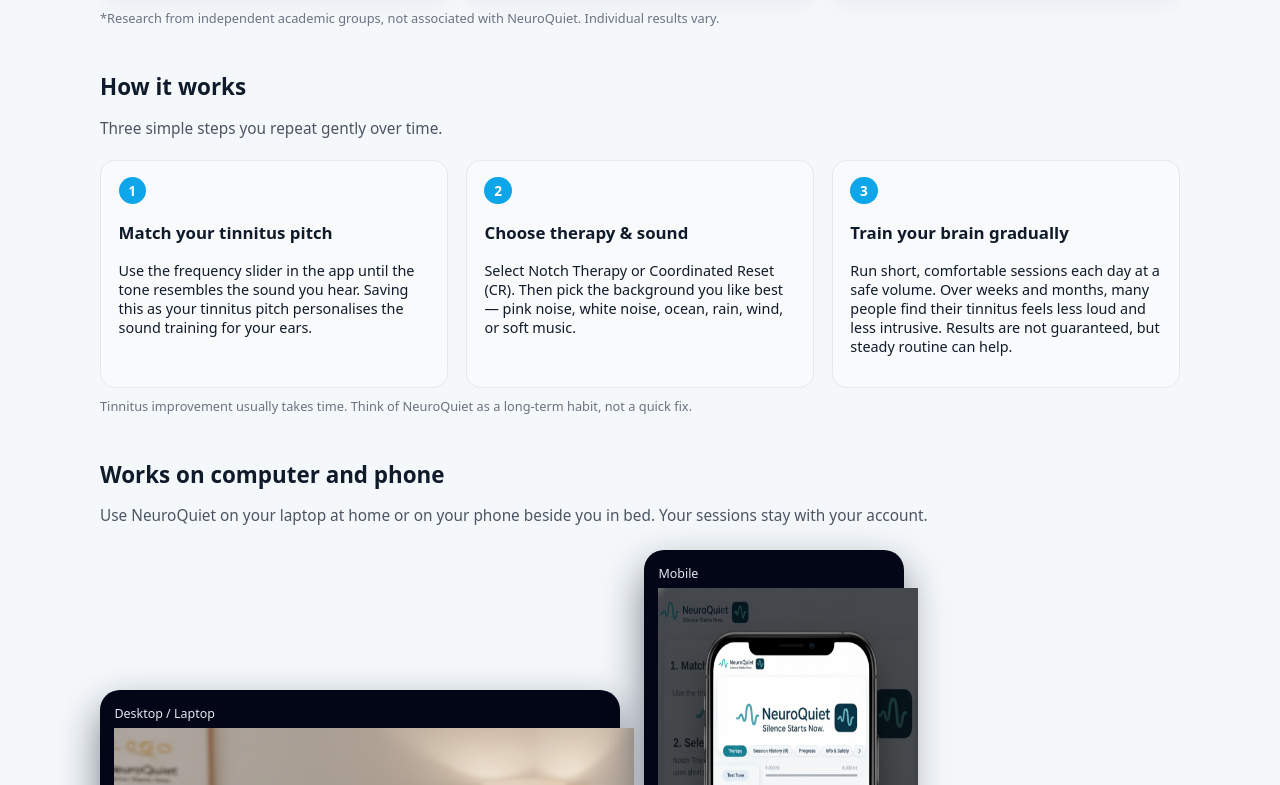
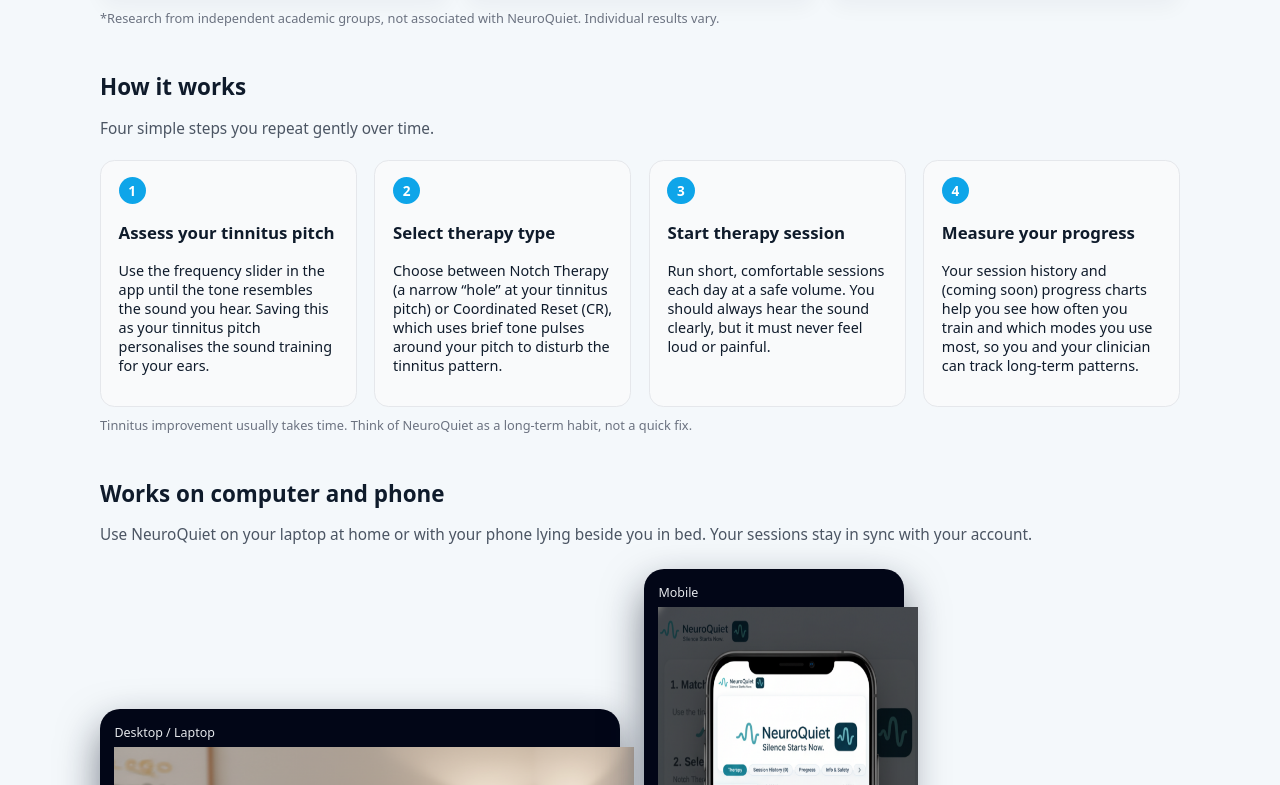
Before and after one commit to danyaffa/CalmTinnitus, a Next.js app: page /landing in a window 1280 px wide. Shown: the part 715-1500 px from the top of the page. Built offline with nearby package versions, Linux system fonts and the light colour scheme; no server answers.

Commit message:
Update page.tsx

```diff
--- a/app/landing/page.tsx
+++ b/app/landing/page.tsx
@@ -10,7 +10,7 @@
       {/* HERO */}
       <section className="nq-hero">
         <div className="nq-hero-text">
-          <p className="nq-badge">Tinnitus neuromodulation sound tool</p>
+          <p className="nq-badge">Based on tinnitus neuromodulation research</p>
           <h1>Train your brain toward quieter days.</h1>
           <p className="nq-hero-sub">
             NeuroQuiet is a calm, at-home sound tool created by someone who has
@@ -19,10 +19,12 @@
             experience quieter moments, better focus, and more peace.
           </p>
           <div className="nq-hero-actions">
-            <Link href="/" className="nq-btn nq-btn-primary">
+            <Link href="/register" className="nq-btn nq-btn-primary">
               Start now
             </Link>
-            <span className="nq-price-note">A$7 / month – cancel anytime</span>
+            <span className="nq-price-note">
+              A$7 / month – cancel anytime
+            </span>
           </div>
           <p className="nq-hero-footnote">
             One simple plan. No free trials, no hidden upgrades. Just an
@@ -80,40 +82,51 @@
         </p>
       </section>
 
-      {/* HOW IT WORKS */}
+      {/* HOW IT WORKS – 4 STEPS */}
       <section className="nq-section nq-how">
         <div className="nq-section-title">
           <h2>How it works</h2>
-          <p>Three simple steps you repeat gently over time.</p>
+          <p>Four simple steps you repeat gently over time.</p>
         </div>
 
         <div className="nq-how-grid">
           <div className="nq-how-step">
             <div className="nq-step-number">1</div>
-            <h3>Match your tinnitus pitch</h3>
+            <h3>Assess your tinnitus pitch</h3>
             <p>
               Use the frequency slider in the app until the tone resembles the
               sound you hear. Saving this as your tinnitus pitch personalises
               the sound training for your ears.
             </p>
           </div>
+
           <div className="nq-how-step">
             <div className="nq-step-number">2</div>
-            <h3>Choose therapy &amp; sound</h3>
+            <h3>Select therapy type</h3>
             <p>
-              Select Notch Therapy or Coordinated Reset (CR). Then pick the
-              background you like best — pink noise, white noise, ocean, rain,
-              wind, or soft music.
+              Choose between Notch Therapy (a narrow “hole” at your tinnitus
+              pitch) or Coordinated Reset (CR), which uses brief tone pulses
+              around your pitch to disturb the tinnitus pattern.
             </p>
           </div>
+
           <div className="nq-how-step">
             <div className="nq-step-number">3</div>
-            <h3>Train your brain gradually</h3>
+            <h3>Start therapy session</h3>
             <p>
-              Run short, comfortable sessions each day at a safe volume. Over
-              weeks and months, many people find their tinnitus feels less loud
-              and less intrusive. Results are not guaranteed, but steady routine
-              can help.
+              Run short, comfortable sessions each day at a safe volume. You
+              should always hear the sound clearly, but it must never feel loud
+              or painful.
+            </p>
+          </div>
+
+          <div className="nq-how-step">
+            <div className="nq-step-number">4</div>
+            <h3>Measure your progress</h3>
+            <p>
+              Your session history and (coming soon) progress charts help you
+              see how often you train and which modes you use most, so you and
+              your clinician can track long-term patterns.
             </p>
           </div>
         </div>
@@ -129,8 +142,8 @@
         <div className="nq-section-title">
           <h2>Works on computer and phone</h2>
           <p>
-            Use NeuroQuiet on your laptop at home or on your phone beside you in
-            bed. Your sessions stay with your account.
+            Use NeuroQuiet on your laptop at home or with your phone lying beside
+            you in bed. Your sessions stay in sync with your account.
           </p>
         </div>
 
@@ -176,7 +189,7 @@
             <li>No free trials to abuse, no hidden upgrades</li>
             <li>Cancel any month inside the app</li>
           </ul>
-          <Link href="/" className="nq-btn nq-btn-primary nq-btn-wide">
+          <Link href="/register" className="nq-btn nq-btn-primary nq-btn-wide">
             Start NeuroQuiet
           </Link>
           <p className="nq-note">
@@ -412,7 +425,7 @@
           max-width: 440px;
           margin: 0 auto;
           background: #0f172a;
-          color: #e5e7eb;
+          color: #e57e7eb;
           border-radius: 1.1rem;
           padding: 1.8rem 1.7rem 1.7rem;
           box-shadow: 0 20px 45px rgba(15, 23, 42, 0.6);
```
